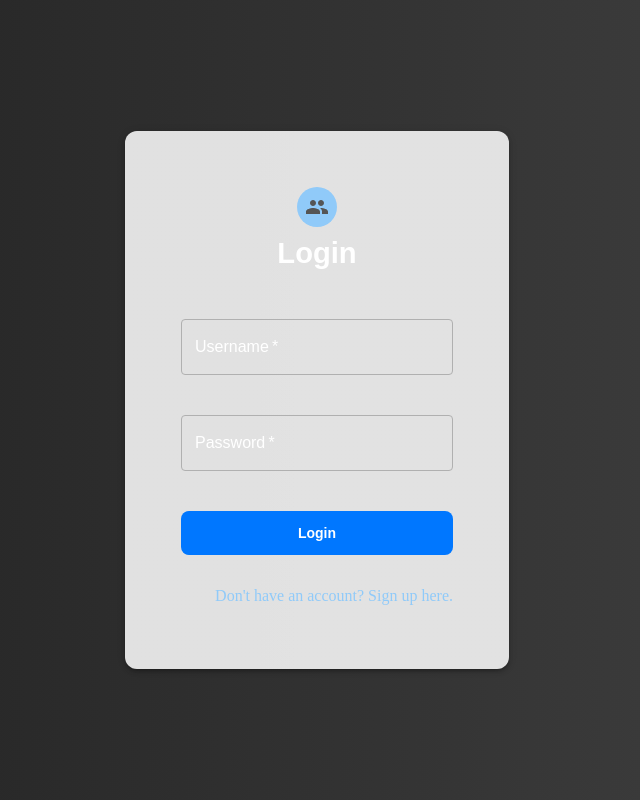
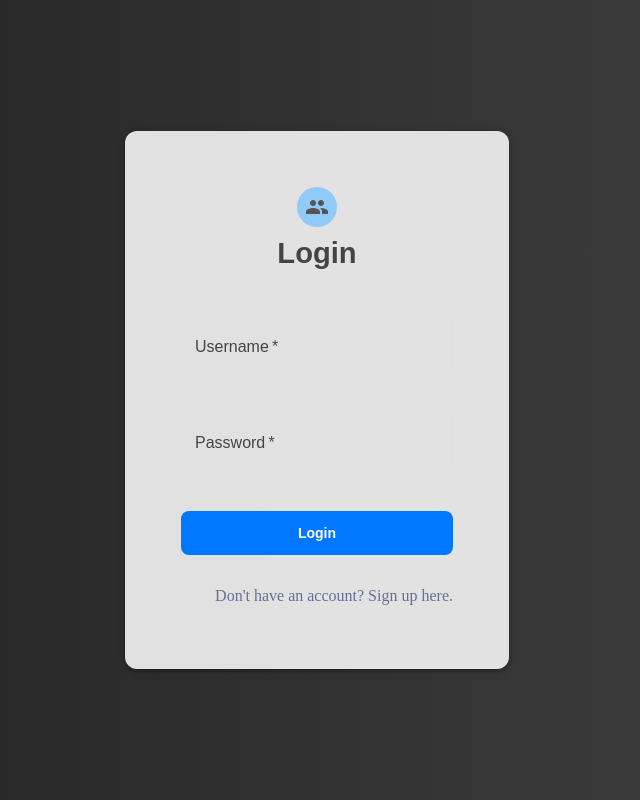
Before and after one commit to singhutsav5502/Hacktivate_Redact_Frontend, a React (Create React App) app: page /login in a window 1280 px wide. Shown: the whole page, without its empty margins (323-963 px from the left). Built offline with nearby package versions, Linux system fonts and the light colour scheme.

Commit message:
theming changes

```diff
--- a/src/components/Home/Upload.jsx
+++ b/src/components/Home/Upload.jsx
@@ -136,7 +136,7 @@ const UploadComponent = () => {
     <Box
       sx={{
         display: "flex",
-        backgroundColor: theme.palette.background.default,
+        backgroundColor: theme.palette.background.paper,
         minHeight: "100vh",
       }}
     >
@@ -151,7 +151,7 @@ const UploadComponent = () => {
             sx={{
               width: { xs: "100%", md: "50%" },
               p: 3,
-              bgcolor: theme.palette.background.paper,
+              bgcolor: theme.palette.background.light,
               borderRadius: 2,
               boxShadow: 2,
               textAlign: "center",
@@ -161,7 +161,7 @@ const UploadComponent = () => {
               <Typography
                 variant="h4"
                 gutterBottom
-                color={theme.palette.text.primary}
+                color={theme.palette.text.secondary}
               >
                 Upload File
               </Typography>
@@ -220,13 +220,13 @@ const UploadComponent = () => {
             <Stack
               alignItems="center"
               sx={{
-                bgcolor: theme.palette.background.paper,
+                bgcolor: theme.palette.background.light,
                 padding: theme.spacing(2),
                 // borderRadius: 2,
               }}
             >
               <Stack direction="row" alignItems="center" spacing={1}>
-                <Typography variant="h6" color={theme.palette.text.primary}>
+                <Typography variant="h6" color={theme.palette.text.secondary}>
                   Original Preview
                 </Typography>
                 <IconButton
@@ -270,7 +270,7 @@ const UploadComponent = () => {
                 }}
               >
                 <Stack direction="row" alignItems="center" spacing={1}>
-                  <Typography variant="h6" color={theme.palette.text.primary}>
+                  <Typography variant="h6" color={theme.palette.text.secondary}>
                     Redacted Preview
                   </Typography>
                   <IconButton
--- a/src/components/LoginComponent.jsx
+++ b/src/components/LoginComponent.jsx
@@ -170,7 +170,7 @@ const LoginComponent = () => {
             sx={{
               mt: 2,
               textDecoration: "none",
-              color: theme.palette.primary.main,
+              color: theme.palette.primary.contrastText,
               alignSelf: "flex-end", // Align to the right for consistency
             }}
           >
--- a/src/components/SignupComponent.jsx
+++ b/src/components/SignupComponent.jsx
@@ -187,7 +187,7 @@ const SignupComponent = () => {
             sx={{
               mt: 2,
               textDecoration: "none",
-              color: theme.palette.primary.main,
+              color: theme.palette.primary.contrastText,
               alignSelf: "flex-end", // Align to the right for consistency
             }}
           >
--- a/src/theme.js
+++ b/src/theme.js
@@ -5,7 +5,7 @@ let theme = createTheme({
         mode: 'dark',
         primary: {
             main: '#90caf9', // Light blue
-            contrastText: '#000000', // Dark text for readability
+            contrastText: '#666e96', // Dark text for readability
         },
         secondary: {
             main: '#555', // Dark grey
@@ -16,8 +16,8 @@ let theme = createTheme({
             paper: '#424242', // Dark paper
         },
         text: {
-            primary: '#ffffff', // Light text
-            secondary: '#b0b0b0', // Light grey text
+            primary: '#444',
+            secondary: '#e0e0e0',
         },
     },
     typography: {
```
